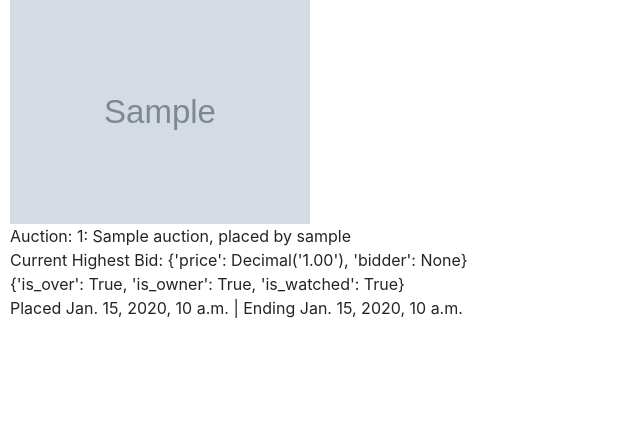
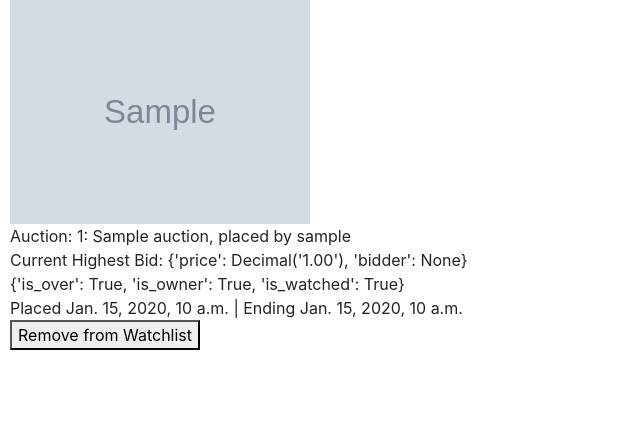
Before and after one commit to c-ehrlich/commerce, a Django app: page /auction/1 in a window 1280 px wide. Shown: the part 210-644 px from the top of the page, without its empty margins (0-640 px from the left). Run offline with Django 3.2, Linux system fonts and the light colour scheme; a user stored in the database is signed in; tables that the repository leaves empty hold one stand-in row (values such as "Sample post"); grey boxes marked "Sample" are stand-in pictures; some libraries are stand-ins or nearby versions.

Commit message:
add or remove item from watchlist in auction view

```diff
--- a/auctions/templates/auctions/auction.html
+++ b/auctions/templates/auctions/auction.html
@@ -8,4 +8,15 @@
     Current Highest Bid: {{ current_bid }}<br>
     {{ auction_status }}<br>
     Placed {{ auction.placed_time }} | Ending {{ auction.ending_time }}
+
+
+    <form action="{% url 'toggle_watchlist' auction.id %}" method="POST">
+        {% csrf_token %}
+        <input type="hidden" name="next" value="{{ request.path }}">
+        {% if auction_status.is_watched %}
+            <button type="submit">Remove from Watchlist</button>
+        {% else %}
+            <button type="submit">Add to Watchlist</button>
+        {% endif %}
+    </form>
 {% endblock %}
--- a/auctions/urls.py
+++ b/auctions/urls.py
@@ -11,5 +11,6 @@ urlpatterns = [
     path("login", views.login_view, name="login"),
     path("logout", views.logout_view, name="logout"),
     path("register", views.register, name="register"),
+    path("toggle_watchlist/<int:auction_id>", views.toggle_watchlist, name="toggle_watchlist"),
     path("watchlist", views.watchlist, name="watchlist")
 ]
--- a/auctions/views.py
+++ b/auctions/views.py
@@ -163,6 +163,21 @@ def register(request):
 
 
 @login_required
+def toggle_watchlist(request, auction_id):
+    next = request.POST.get('next', '/')
+    auction = Auction.objects.get(pk=auction_id)
+    user = User.objects.get(username=request.user.username)
+
+    if auction in user.watched_auctions.all():
+        user.watched_auctions.remove(auction)
+    else:
+        user.watched_auctions.add(auction)
+    # auction.category.set({data["category"]}
+
+    return HttpResponseRedirect(next)
+
+
+@login_required
 def watchlist(request):
     if request.method == "GET":
         watchlist = request.user.watched_auctions.all()
```
Lines whose indentation alone changed are shown as unchanged.
